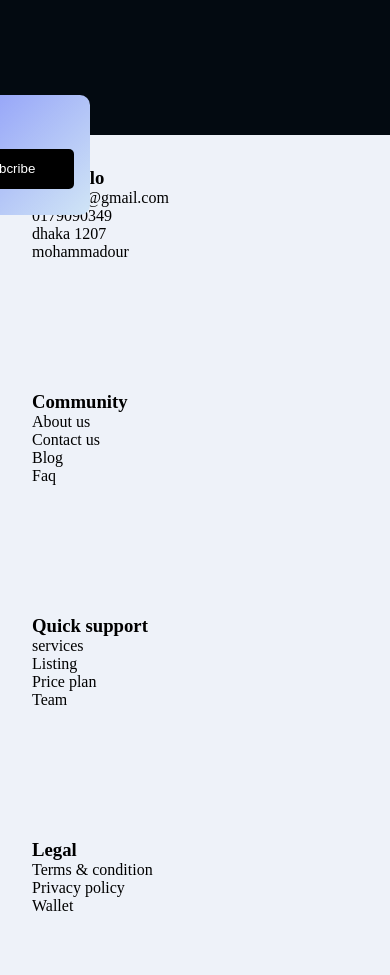
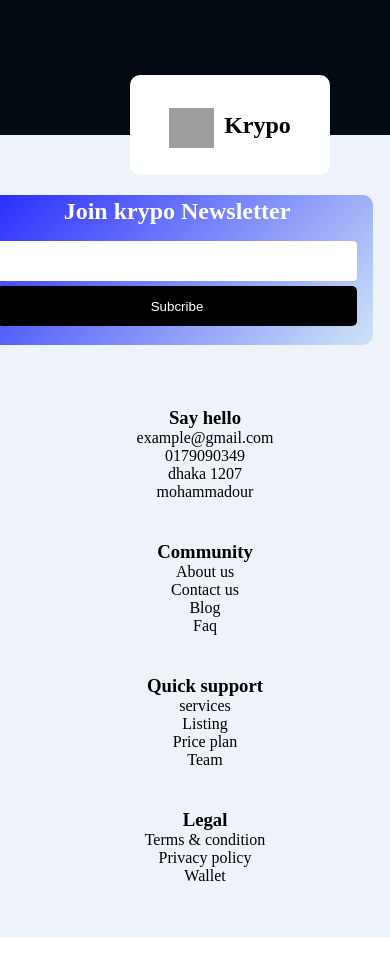
Before and after one commit to SakibFakir69/crypto-landing-page, a website built with Vite: page crytpo landing page/index.html in a window 390 px wide. Shown: the part 9280-10255 px from the top of the page. After the commit the page ends 10217 px from the top, so only its background shows below. Built offline with nearby package versions, Linux system fonts and the light colour scheme; grey boxes are pictures that could not be loaded; files whose address does not match are found by name.

Commit message:
footer section responsive issue fix

```diff
--- a/crytpo landing page/index.html
+++ b/crytpo landing page/index.html
@@ -897,10 +897,12 @@
 
 
       <div id="subcribe" style="background-color: #0A0AFF;">
-        <h2 style="margin-left: -250px;">Join krypo Newsletter</h2>
-        <div style="display: flex; padding: 1em; border-radius: 10px;">
+        <h2 is="subcribe-h2" >Join krypo Newsletter</h2>
+
+        <div id="input-button">
+
           <input style="height: 40px; width: 360px; border-radius: 4px; border: none;" type="text">
-          <button style="height: 40px; background-color: black; color: white;">Subcribe</button>
+          <button id="subcribe-button" style="height: 40px; background-color: black; color: white;">Subcribe</button>
         </div>
       </div>
 
@@ -909,7 +911,7 @@
     <!-- text -->
     <section id="footer-box">
 
-      <div>
+      <div class="footer-box-1">
         <h3>Say hello</h3>
         <p>example@gmail.com</p>
         <p>0179090349</p>
@@ -918,7 +920,8 @@
           <p>mohammadour</p>
         </div>
       </div>
-      <div>
+
+      <div class="footer-box-1">
         <h3>Community</h3>
         <p>About us</p>
         <p>Contact us</p>
@@ -927,7 +930,7 @@
       </div>
 
       <!-- quick support -->
-      <div>
+      <div class="footer-box-1">
         <h3>Quick support</h3>
         <p>services</p>
         <p>Listing</p>
@@ -935,7 +938,7 @@
         <p>Team</p>
       </div>
       <!-- legal -->
-      <div>
+      <div class="footer-box-1">
         <h3>Legal</h3>
         <p>Terms & condition</p>
         <p>Privacy policy</p>
--- a/crytpo landing page/src/style.css
+++ b/crytpo landing page/src/style.css
@@ -819,7 +819,7 @@ header {
 /* community */
 .community {
     background-color: #030a11;
-    height: 1200px;
+    height: 1250px;
 }
 
 /* community-coin */
@@ -879,13 +879,13 @@ header {
 .input,
 textarea {
     padding: 10px;
-    border: 2px solid #3A367A;
+    border: 2px solid #3a367a;
     border-radius: 5px;
     background: transparent;
     color: white;
 }
 
-#milestone{
+#milestone {
     margin-top: 70px;
 }
 
@@ -1039,27 +1039,21 @@ button:hover {
         height: 1900px;
     }
 
-    #form-box{
+    #form-box {
         display: flex;
         flex-direction: column;
         width: 100%;
     }
-    #form-text{
+    #form-text {
         display: flex;
         flex-direction: column;
         gap: 0px;
     }
-    #milestone{
+    #milestone {
         display: flex;
         flex-direction: column;
         margin-top: -100px;
     }
-
-
-
-
-
-
 
     .community-coin {
         display: flex;
@@ -1108,7 +1102,7 @@ button:hover {
         rotate: -15deg;
         background-color: #0089cc;
         margin-bottom: 2px;
-        margin-left:-5px;
+        margin-left: -5px;
     }
     #com-img2 {
         margin-left: 6px;
@@ -1139,7 +1133,7 @@ button:hover {
         width: 80px;
         border-radius: 2px solid blue;
         color: white;
-            border: 2px solid rgb(102, 102, 214);
+        border: 2px solid rgb(102, 102, 214);
         display: flex;
         justify-content: center;
         justify-items: center;
@@ -1254,7 +1248,7 @@ button:hover {
 #krypo {
     position: absolute;
     top: -40px;
-    left: 440px;
+    left: 380px;
     height: 120px;
     width: 240px;
     background-color: white;
@@ -1263,29 +1257,27 @@ button:hover {
     margin: auto;
     flex-direction: row;
     justify-items: center;
-    margin-right: 70px;
+    margin-right: 170px;
+    border-radius: 10px;
 }
 #footer-sub-box {
-    display: flex;
+    display: grid;
+    grid-template-columns: repeat(2, 1fr);
 }
 #krypo2 {
     display: flex;
-    flex-direction: column;
+    justify-content: center;
+    justify-items: center;
+    align-items: center;
+    gap: 10px;
 }
-#footer-box {
-    display: flex;
-    justify-content: space-between;
-    gap: 20px;
-    padding: 3em;
-    background-color: #eef2f9;
-    flex-wrap: wrap;
+#logo {
+    height: 45px;
+    width: 45px;
 }
-
-#footer-box > div {
-    flex: 1 1 200px;
-    margin-bottom: 20px;
+#subcribe-h2 {
+    margin-left: -250px;
 }
-
 @media (max-width: 768px) {
     #footer-box {
         flex-direction: column;
@@ -1297,6 +1289,123 @@ button:hover {
     #footer-box > div {
         width: 100%;
         margin-bottom: 20px;
+    }
+    #footer-sub-box {
+        display: flex;
+    }
+    #krypo {
+        position: absolute;
+        top: -60px;
+        left: 130px;
+        height: 100px;
+        width: 200px;
+        background-color: white;
+    }
+    #krypo2 {
+        display: flex;
+        justify-content: center;
+        justify-items: center;
+        align-items: center;
+        gap: 10px;
+    }
+    #logo {
+        height: 40px;
+        width: 4opx;
+    }
+    #subcribe {
+        position: absolute;
+        top: 60px;
+        right: 17px;
+        height: 150px;
+
+        background: linear-gradient(
+            135deg,
+            hsl(239, 99%, 57%),
+            hsl(207, 67%, 89%)
+        );
+        border-radius: 10px;
+        display: flex;
+        justify-content: center;
+        align-items: center;
+        color: white;
+        flex-direction: column;
+    }
+    #input-button {
+        display: flex;
+        flex-direction: column;
+        padding: 1em;
+        border-radius: 10px;
+        gap: 5px;
+        width: 100%;
+    }
+    #subcribe-button {
+        width: auto;
+    }
+    #subcribe-h2 {
+        margin-left: -250px;
+    }
+}
+/* FOOTER  */
+#footer-box {
+    display: flex;
+    justify-content: space-evenly;
+    align-items: center;
+
+    gap: 10px;
+    background-color: #eef2f9;
+    padding: 4em 2em;
+    height: auto;
+    text-align: left;
+}
+
+.footer-box-1 {
+    flex: 1 1 200px;
+    margin-top: 100px;
+}
+.footer-box-1 {
+    margin-left: 130px;
+}
+
+#input-button {
+    display: flex;
+    padding: 1em;
+    border-radius: 10px;
+}
+
+@media (max-width: 1024px) {
+    #footer-box {
+        justify-content: space-around;
+        gap: 30px;
+    }
+}
+
+@media (max-width: 768px) {
+    #footer-box {
+        display: grid;
+        grid-template-columns: repeat(2, 1fr);
+        text-align: center;
+        gap: 20px;
+    }
+    .footer-box-1 {
+        margin-top: 0;
+    }
+    #footer-box .footer-box-1:first-child {
+        margin-top: 240px;
+    }
+    .footer-box-1 {
+        margin-left: 10px;
+    }
+}
+
+@media (max-width: 480px) {
+    #footer-box {
+        grid-template-columns: 1fr;
+        text-align: center;
+        padding: 2em 1em;
+    }
+
+    .footer-box-1 {
+        margin-top: 0;
     }
 }
 
```
